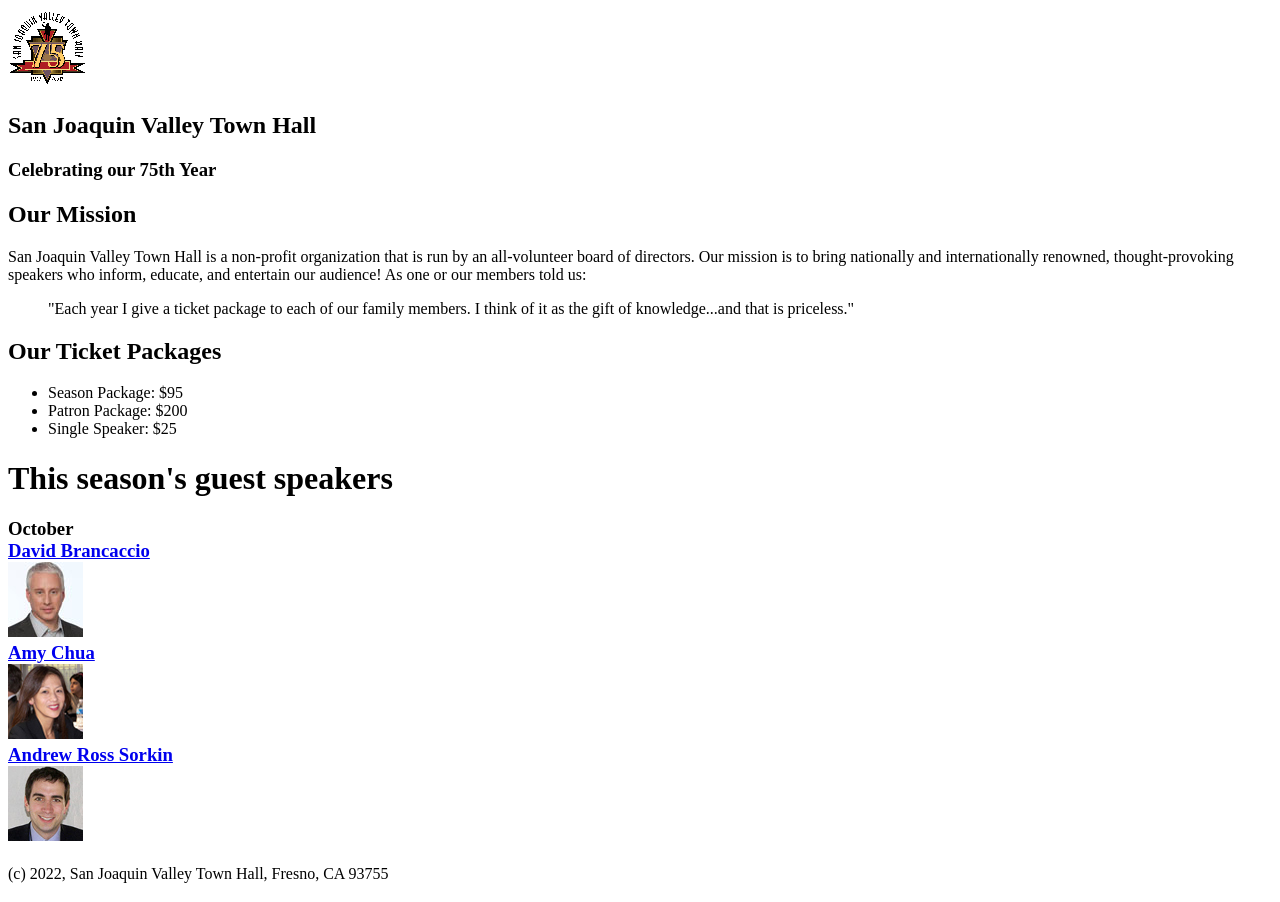
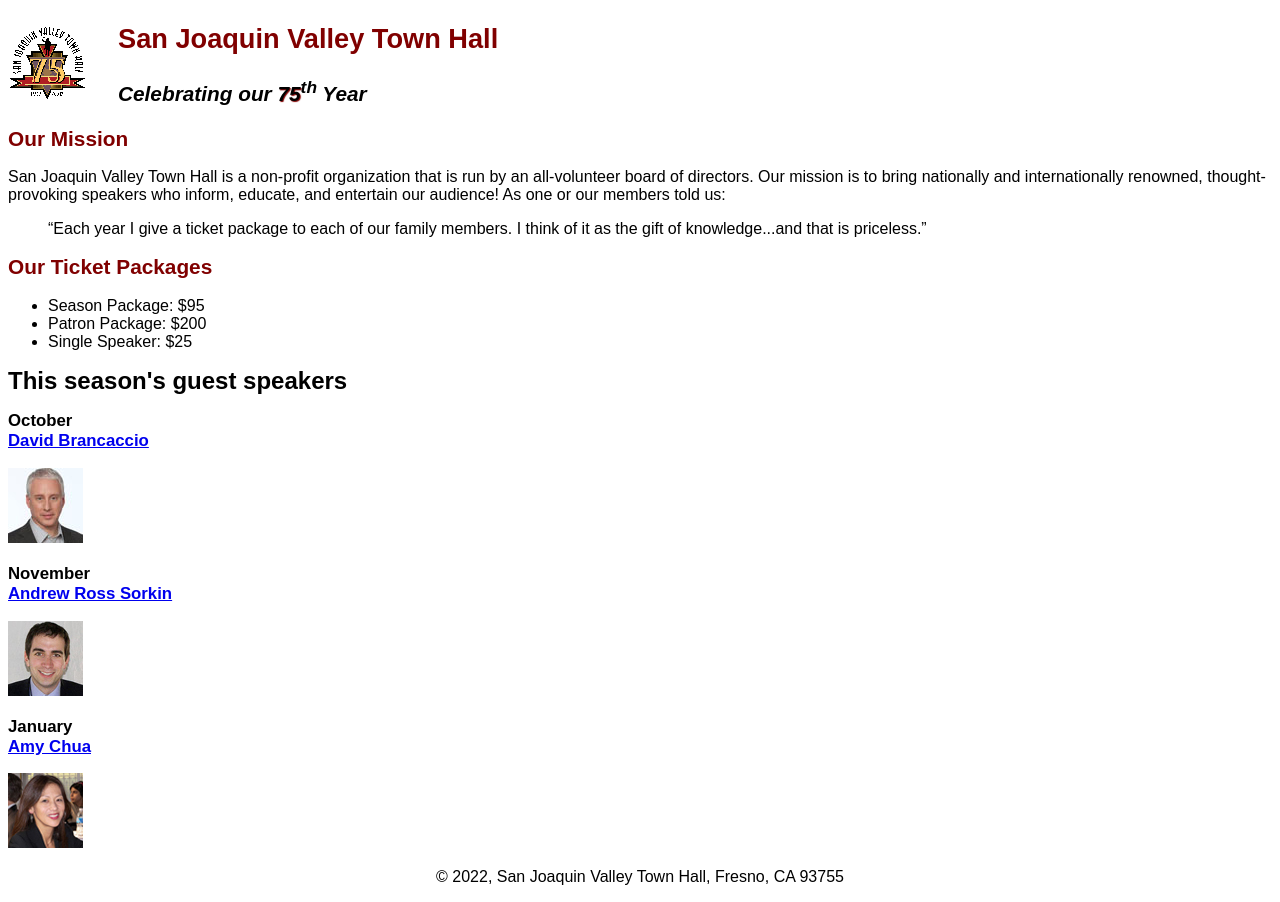
Before and after one commit to bensegal2034/Town-Hall, a plain HTML site: page index.html in a window 1280 px wide. Drawn offline with Linux system fonts and the light colour scheme.

Commit message:
Exercise 4-1

```diff
--- a/index.html
+++ b/index.html
@@ -5,20 +5,23 @@
 	<meta charset="utf-8">
 	<title>San Joaquin Valley Town Hall</title>
 	<link rel="shortcut icon" href="images/favicon.ico">
+	<link rel="stylesheet" href="styles/c4_main.css">
 </head>
 
 <body>
 	<header>
-		<img height="80" alt="Town Hall Logo" src="images/town_hall_logo.gif">
+		<img src="images/town_hall_logo.gif" alt="Town Hall logo" height="80">
 		<h2>San Joaquin Valley Town Hall</h2>
-		<h3>Celebrating our 75th Year</h3>
+		<h3>Celebrating our <em class="shadow">75</em><sup>th</sup> Year</h3>
 	</header>
 	<main>
 		<h2>Our Mission</h2>
-
-		<p>San Joaquin Valley Town Hall is a non-profit organization that is run by an all-volunteer board of directors. Our mission is to bring nationally and internationally renowned, thought-provoking speakers who inform, educate, and entertain our audience! As one or our members told us:</p>
-
-		<blockquote>"Each year I give a ticket package to each of our family members. I think of it as the gift of knowledge...and that is priceless."</blockquote>
+		<p>San Joaquin Valley Town Hall is a non-profit organization that is run by an
+			all-volunteer board of directors. Our mission is to bring nationally and
+			internationally renowned, thought-provoking speakers who inform, educate,
+			and entertain our audience! As one or our members told us:</p>
+		<blockquote>&ldquo;Each year I give a ticket package to each of our family members.
+			I think of it as the gift of knowledge...and that is priceless.&rdquo;</blockquote>
 
 		<h2>Our Ticket Packages</h2>
 		<ul>
@@ -28,20 +31,15 @@
 		</ul>
 
 		<h1>This season's guest speakers</h1>
-		<h3>October
-			<br><a href="speakers/brancaccio.html">David Brancaccio</a>
-			<br><img src="images/brancaccio75.jpg">
-
-			<br><a href="speakers/chua.html">Amy Chua</a>
-			<br><img src="images/chua75.jpg">
-
-			<br><a href="speakers/sorkin.html">Andrew Ross Sorkin</a>
-			<br><img src="images/sorkin75.jpg">
-		</h3>
-
+		<h3>October<br><a href="speakers/brancaccio.html">David Brancaccio</a></h3>
+		<img src="images/brancaccio75.jpg" alt="David Brancaccio photo">
+		<h3>November<br><a href="speakers/sorkin.html">Andrew Ross Sorkin</a></h3>
+		<img src="images/sorkin75.jpg" alt="Andrew Ross Sorkin photo">
+		<h3>January<br><a href="speakers/chua.html">Amy Chua</a></h3>
+		<img src="images/chua75.jpg" alt="Amy Chua photo">
 	</main>
 	<footer>
-		(c) 2022, San Joaquin Valley Town Hall, Fresno, CA 93755
+		<p>&copy; 2022, San Joaquin Valley Town Hall, Fresno, CA 93755</p>
 	</footer>
 </body>
 </html>
--- a/styles/c4_main.css
+++ b/styles/c4_main.css
@@ -1,12 +1,36 @@
 /* the styles for the elements */
+:root {
+	--global-color-1: #800000
+}
+
 body {
 	font-family: Arial, Helvetica, sans-serif;
     font-size: 100%;
 }
 
+a:hover, a:focus {
+	font-style: italic;
+}
+
 /* the styles for the header */
 header img {
 	float: left;
+}
+
+header h2 {
+	font-size: 170%;
+	color: #800000;
+	text-indent: 30px;
+}
+
+header h3 {
+	font-size: 130%;
+	font-style: italic;
+	text-indent: 30px;
+}
+
+header .shadow {
+	text-shadow: 1px 1px 1px #800000;
 }
 
 /* the styles for the main content */
@@ -25,3 +49,7 @@ main h3 {
 }
 
 /* the styles for the footer */
+
+footer p {
+	text-align: center;
+}
```
